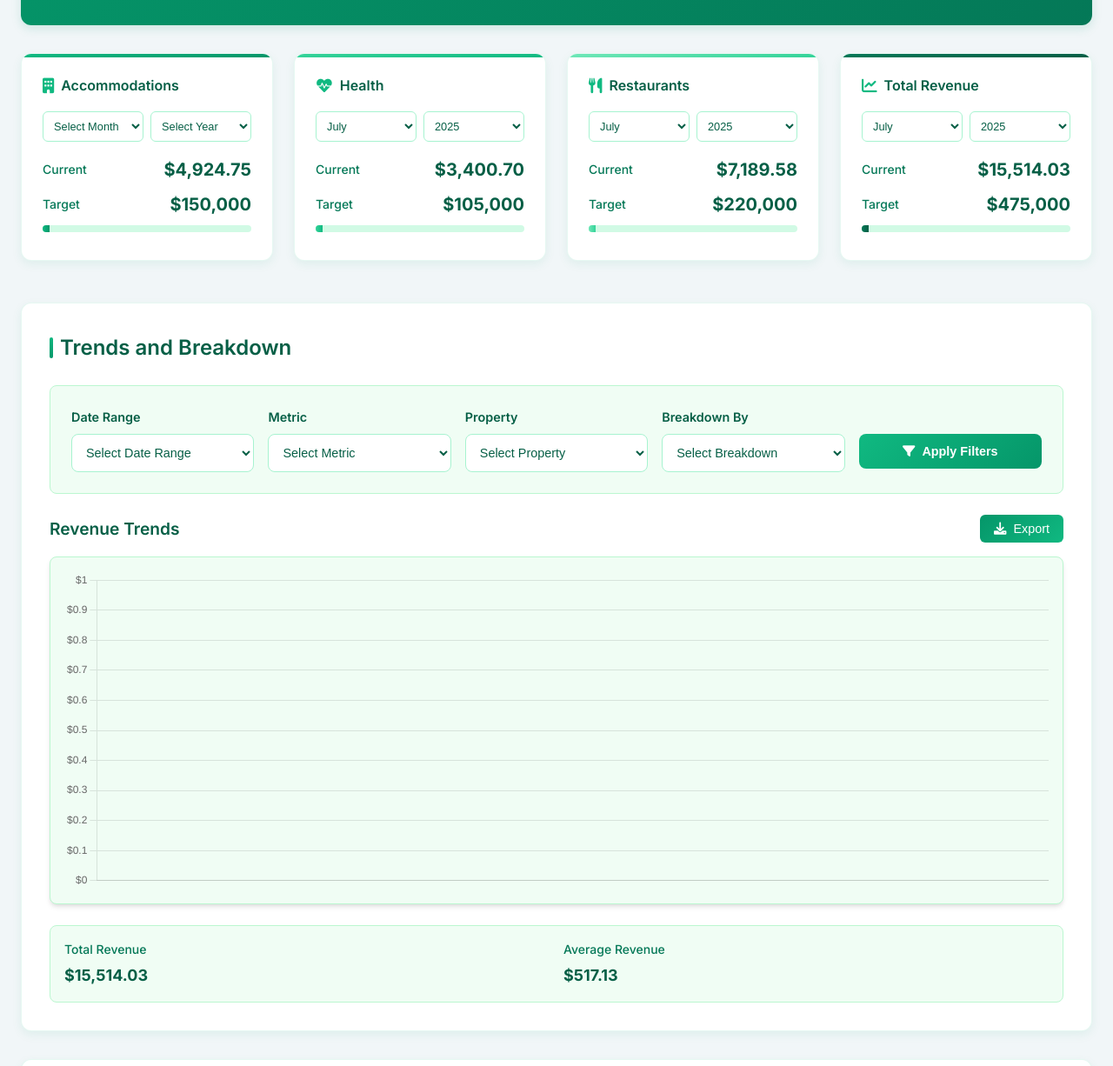
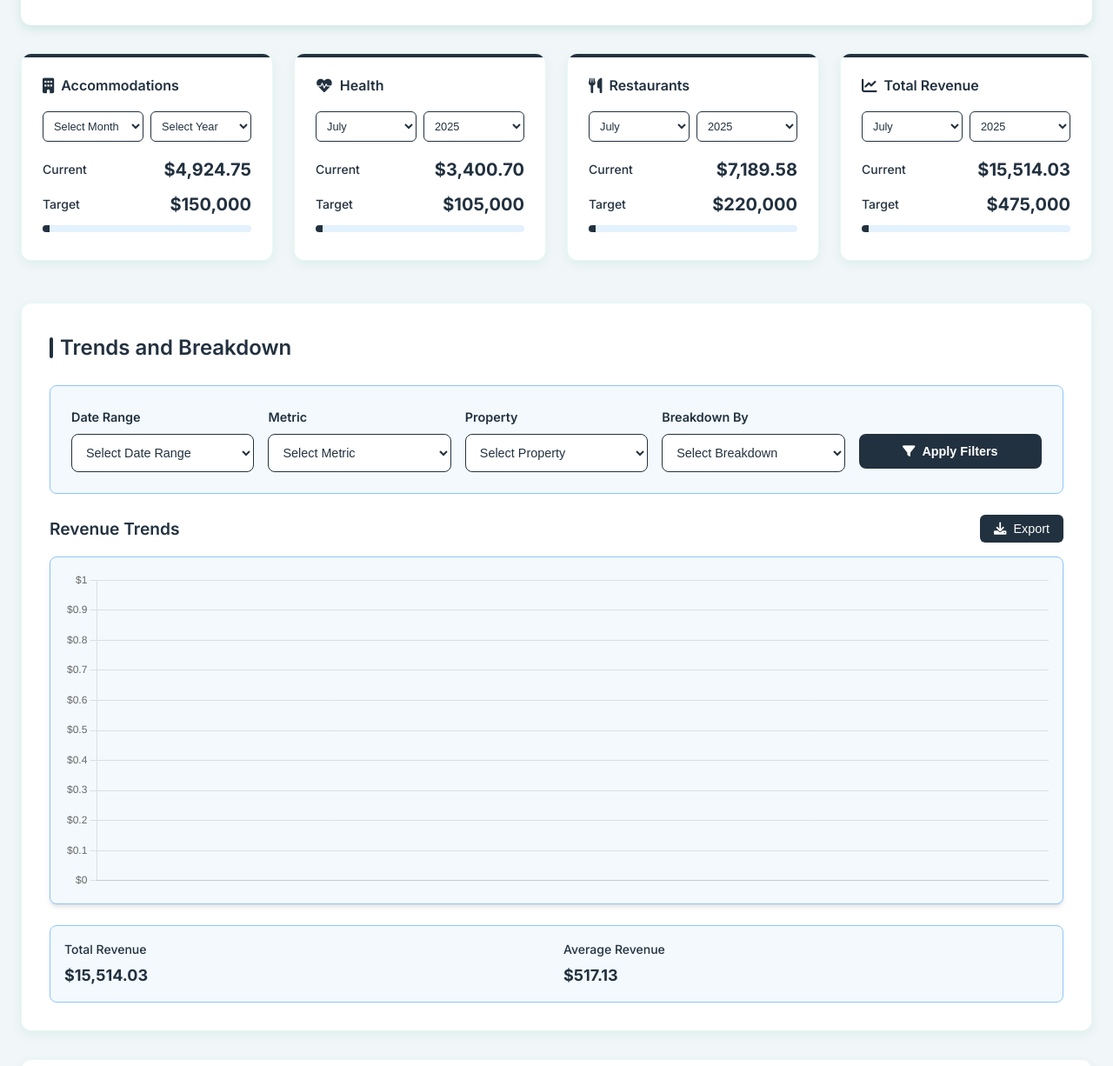
Before and after one commit to Psafari/LEASTAT, a plain HTML site: page Frontend/components/analytics.html in a window 1280 px wide. Shown: the part 238-1464 px from the top of the page at 87% size. Drawn offline with nearby package versions, Linux system fonts and the light colour scheme.

Commit message:
adds new style to the document

```diff
--- a/Frontend/components/analytics.html
+++ b/Frontend/components/analytics.html
@@ -13,9 +13,15 @@
     <link rel="stylesheet" href="https://cdnjs.cloudflare.com/ajax/libs/font-awesome/6.0.0/css/all.min.css">
     <script src="https://cdnjs.cloudflare.com/ajax/libs/Chart.js/3.9.1/chart.min.js"></script>
     <style>
+        /*#f3f9fd;*/
+        :root{
+            --lighter :#f3f9fd;
+            --deeper: #22313f;
+            --brighter:#8dc6ff;
+        }
         /* Analytics Dashboard Green Theme */
         .analytics-header {
-            background: linear-gradient(135deg, #059669 0%, #047857 100%);
+            background: white;
             color: white;
             padding: 2rem;
             border-radius: 12px;
@@ -60,29 +66,29 @@
             left: 0;
             right: 0;
             height: 4px;
-            background: linear-gradient(90deg, #10B981, #059669);
+            background: linear-gradient(90deg, #22313f, #22313f);
         }
 
         .target-card:nth-child(1)::before {
-            background: linear-gradient(90deg, #10B981, #059669);
+            background: var(--deeper)
         }
 
         .target-card:nth-child(2)::before {
-            background: linear-gradient(90deg, #34D399, #10B981);
+            background: var(--deeper);
         }
 
         .target-card:nth-child(3)::before {
-            background: linear-gradient(90deg, #6EE7B7, #34D399);
+            background: var(--deeper);
         }
 
         .target-card:nth-child(4)::before {
-            background: linear-gradient(90deg, #047857, #065F46);
+            background: var(--deeper)
         }
 
         .target-card h5 {
             font-size: 1rem;
             font-weight: 600;
-            color: #065F46;
+            color: #22313f;
             margin: 0 0 1rem 0;
             display: flex;
             align-items: center;
@@ -90,7 +96,7 @@
         }
 
         .target-card h5 i {
-            color: #10B981;
+            color: #22313f;
             font-size: 1.1rem;
         }
 
@@ -102,18 +108,18 @@
 
         .card-filter select {
             padding: 0.5rem;
-            border: 1px solid #A7F3D0;
+            border: 1px solid #22313f;
             border-radius: 6px;
             font-size: 0.8rem;
             background: white;
             flex: 1;
-            color: #065F46;
+            color: #22313f;
         }
 
         .card-filter select:focus {
             outline: none;
-            border-color: #10B981;
-            box-shadow: 0 0 0 3px rgba(16, 185, 129, 0.1);
+            border-color: var(--brighter);
+            /*box-shadow: 0 0 0 3px rgba(16, 185, 129, 0.1);*/
         }
 
         .target-progress {
@@ -125,18 +131,18 @@
 
         .target-progress span {
             font-size: 0.875rem;
-            color: #047857;
+            color: var(--deeper);
             font-weight: 500;
         }
 
         .target-progress strong {
             font-size: 1.25rem;
-            color: #065F46;
+            color: #22313f;
         }
 
         .progress-bar {
             height: 8px;
-            background: #D1FAE5;
+            background:  #e4f1fe;
             border-radius: 4px;
             overflow: hidden;
             margin-top: 0.5rem;
@@ -144,24 +150,24 @@
 
         .progress-fill {
             height: 100%;
-            background: linear-gradient(90deg, #10B981, #059669);
+            background: linear-gradient(90deg,  #e4f1fe, #22313f);
             transition: width 0.3s ease;
         }
 
         .target-card:nth-child(1) .progress-fill {
-            background: linear-gradient(90deg, #10B981, #059669);
+            background: #22313f;
         }
 
         .target-card:nth-child(2) .progress-fill {
-            background: linear-gradient(90deg, #34D399, #10B981);
+            background: #22313f;
         }
 
         .target-card:nth-child(3) .progress-fill {
-            background: linear-gradient(90deg, #6EE7B7, #34D399);
+            background: #22313f;
         }
 
         .target-card:nth-child(4) .progress-fill {
-            background: linear-gradient(90deg, #047857, #065F46);
+            background:  #22313f;
         }
 
         /* Chart Areas with Green Theme */
@@ -177,7 +183,7 @@
         .chart-section h3 {
             font-size: 1.5rem;
             font-weight: 600;
-            color: #065F46;
+            color: var(--deeper);
             margin: 0 0 1.5rem 0;
             display: flex;
             align-items: center;
@@ -188,7 +194,7 @@
             content: '';
             width: 4px;
             height: 24px;
-            background: linear-gradient(135deg, #10B981, #059669);
+            background: var(--deeper);
             border-radius: 2px;
         }
 
@@ -198,9 +204,9 @@
             gap: 1rem;
             margin-bottom: 1.5rem;
             padding: 1.5rem;
-            background: #F0FDF4;
+            background: var(--lighter);
             border-radius: 8px;
-            border: 1px solid #BBF7D0;
+            border: 1px solid var(--brighter);
         }
 
         .filter-group {
@@ -211,28 +217,28 @@
 
         .filter-group label {
             font-weight: 600;
-            color: #065F46;
+            color: var(--deeper);
             font-size: 0.9rem;
         }
 
         .filter-select {
             padding: 0.75rem;
-            border: 1px solid #A7F3D0;
+            border: 1px solid var(--deeper);
             border-radius: 8px;
             font-size: 0.9rem;
             background: white;
             transition: all 0.2s ease;
-            color: #065F46;
+            color: var(--deeper);
         }
 
         .filter-select:focus {
             outline: none;
-            border-color: #10B981;
-            box-shadow: 0 0 0 3px rgba(16, 185, 129, 0.1);
+            border-color: var(--brighter);
+            /*box-shadow: 0 0 0 3px rgba(16, 185, 129, 0.1);*/
         }
 
         .apply-filters-btn {
-            background: linear-gradient(135deg, #10B981, #059669);
+            background: linear-gradient(135deg,  #22313f,  #22313f);
             color: white;
             border: none;
             padding: 0.75rem 1.5rem;
@@ -250,13 +256,13 @@
         }
 
         .apply-filters-btn:hover {
-            background: linear-gradient(135deg, #059669, #047857);
+            background: linear-gradient(135deg,  #22313f,  #22313f);
             transform: translateY(-1px);
-            box-shadow: 0 4px 12px rgba(16, 185, 129, 0.3);
+            box-shadow: 0 4px 12px rgba(20, 78, 212, 0.3);
         }
 
         .apply-filters-btn:disabled {
-            background: #9CA3AF;
+            background: #f3f9fd;
             cursor: not-allowed;
             transform: none;
             box-shadow: none;
@@ -266,13 +272,13 @@
             height: 400px;
             margin-bottom: 1.5rem;
             position: relative;
-            background: #F0FDF4;
+            background: var(--lighter);
             border-radius: 8px;
             padding: 1rem;
             display: flex;
             align-items: center;
             justify-content: center;
-            border: 1px solid #BBF7D0;
+            border: 1px solid var(--brighter);
         }
 
         .chart-container canvas {
@@ -285,10 +291,10 @@
             justify-content: space-between;
             gap: 1rem;
             padding: 1rem;
-            background: #F0FDF4;
+            background: var(--lighter);
             border-radius: 8px;
             flex-wrap: wrap;
-            border: 1px solid #BBF7D0;
+            border: 1px solid var(--brighter);
         }
 
         .summary-item {
@@ -301,18 +307,18 @@
 
         .summary-item span {
             font-size: 0.875rem;
-            color: #047857;
+            color: #22313f;
             font-weight: 500;
         }
 
         .summary-item strong {
             font-size: 1.125rem;
-            color: #065F46;
+            color: #22313f;
             font-weight: 700;
         }
 
         .export-btn {
-            background: linear-gradient(135deg, #059669, #10B981);
+            background: #22313f;
             color: white;
             border: none;
             padding: 0.5rem 1rem;
@@ -327,7 +333,7 @@
 
         .export-btn:hover {
             transform: translateY(-1px);
-            box-shadow: 0 4px 8px rgba(5, 150, 105, 0.3);
+            box-shadow: 0 4px 12px rgba(20, 78, 212, 0.3);
         }
 
         .chart-header {
@@ -338,7 +344,7 @@
         }
 
         .chart-header h4 {
-            color: #065F46;
+            color: #22313f;
             font-size: 1.2rem;
             font-weight: 600;
         }
@@ -356,7 +362,7 @@
         .faq-section h3 {
             font-size: 1.5rem;
             font-weight: 600;
-            color: #065F46;
+            color: #22313f;
             margin: 0 0 1.5rem 0;
             display: flex;
             align-items: center;
@@ -367,37 +373,37 @@
             content: '';
             width: 4px;
             height: 24px;
-            background: linear-gradient(135deg, #10B981, #059669);
+            background: #22313f;
             border-radius: 2px;
         }
 
         .faq-item {
-            border: 1px solid #BBF7D0;
+            border: 1px solid var(--brighter);
             border-radius: 8px;
             margin-bottom: 1rem;
             overflow: hidden;
         }
 
         .faq-question {
-            background: #F0FDF4;
+            background: #f3f9fd;
             padding: 1rem;
             cursor: pointer;
             display: flex;
             justify-content: space-between;
             align-items: center;
             font-weight: 600;
-            color: #065F46;
+            color: #22313f;
             transition: background-color 0.2s ease;
         }
 
         .faq-question:hover {
-            background: #DCFCE7;
+            background: #e4f1fe;
         }
 
         .faq-answer {
             padding: 1rem;
             background: white;
-            color: #047857;
+            color: #22313f;
             line-height: 1.6;
             display: none;
         }
@@ -408,7 +414,7 @@
 
         .faq-icon {
             transition: transform 0.2s ease;
-            color: #10B981;
+            color: #22313f;
         }
 
         .faq-icon.active {
@@ -417,12 +423,12 @@
 
         /* Loading states */
         .loading-spinner {
-            color: #10B981;
+            color: #22313f;
             font-size: 1.1rem;
         }
 
         .loading-spinner i {
-            color: #10B981;
+            color: #22313f;
         }
 
         /* Error notifications */
```
